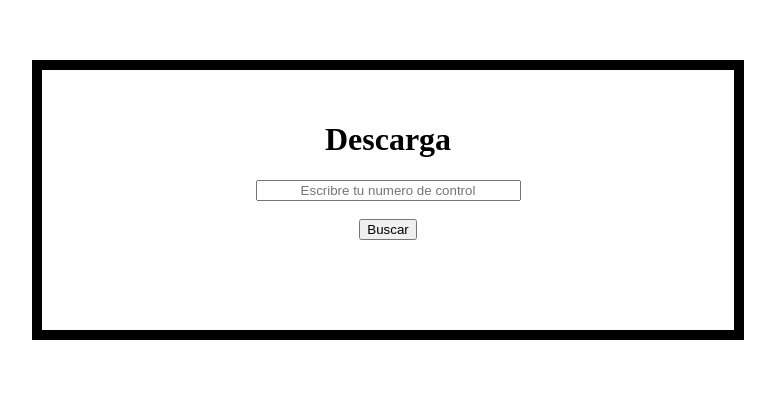
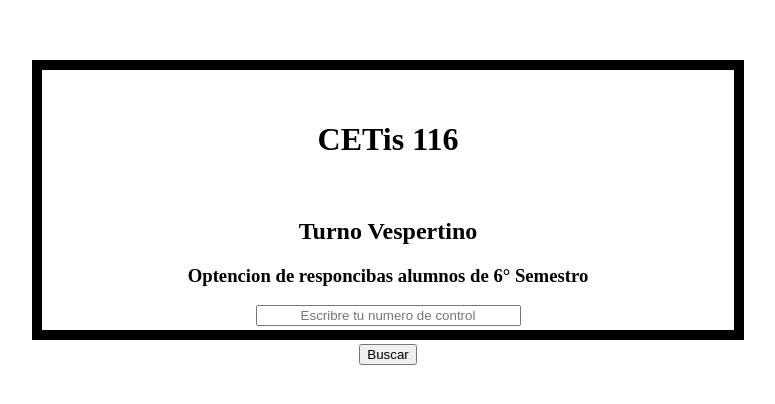
Before and after one commit to REArizaCha/Cetis116-Vespertino, a plain HTML site: page index.html in a window 1280 px wide. Shown: the part 120-524 px from the top of the page, without its empty margins (252-1027 px from the left). Drawn offline with Linux system fonts and the light colour scheme.

Commit message:
Update index.html

```diff
--- a/index.html
+++ b/index.html
@@ -9,7 +9,10 @@
     </head>
     <body>
         <div class="centrado">
-            <h1>Descarga</h1>
+            <h1>CETis 116 </h1>
+            <br/>
+            <h2>Turno Vespertino</h2>
+            <h3>Optencion de responcibas alumnos de 6° Semestro </h3>
             <input type="text" placeholder="Escribre tu numero de control" size="30" name="Matriculatxt" id="Matriculatxt" class="centrado">
         <br/>
         <button name="Buscarbtn" id="Buscarbtn" onclick="buscar()" class="centrado">Buscar</button></div>
```
